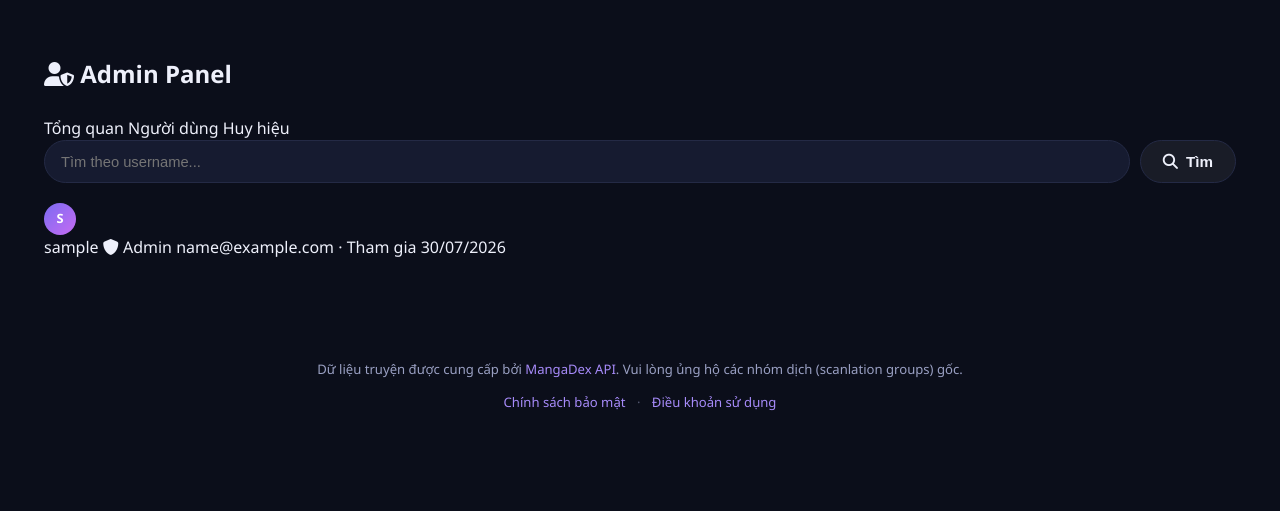
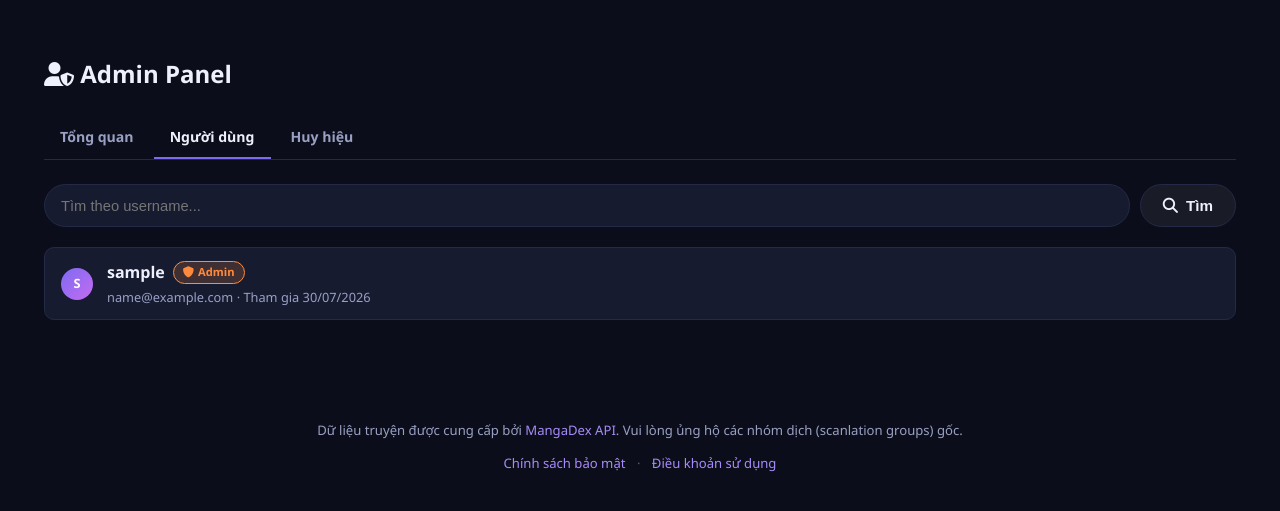
Before and after one commit to TheNext9999/mangaweb, a Django app: page /admin-panel/nguoi-dung/ in a window 1280 px wide. Shown: the part 117-628 px from the top of the page. Run offline with Django 4.2, Linux system fonts and the light colour scheme; the visitor is signed in with stand-in values (Sample User, id 1); data comes from the database, SQL or seed files in the repository; data that the repository does not hold is empty; some libraries are stand-ins or nearby versions.

Commit message:
feat(admin): add chat badge functionality for admin and user badges

```diff
--- a/reader/static/reader/css/style.css
+++ b/reader/static/reader/css/style.css
@@ -1843,6 +1843,128 @@ footer.site-footer a { color: var(--accent-2); }
 .chat-link-card-icon { flex-shrink: 0; font-size: 0.7rem; opacity: 0.7; }
 
 .chat-bubble-header { position: relative; }
+
+.chat-badge {
+  display: inline-flex;
+  align-items: center;
+  gap: 4px;
+  padding: 2px 9px;
+  border-radius: 999px;
+  font-size: 0.7rem;
+  font-weight: 800;
+  color: var(--badge-color, var(--accent-2));
+  background: color-mix(in srgb, var(--badge-color, var(--accent-2)) 18%, transparent);
+  border: 1px solid var(--badge-color, var(--accent-2));
+  white-space: nowrap;
+}
+.chat-badge-admin { --badge-color: #ff8a3d; }
+
+/* ---------- Admin panel ---------- */
+.admin-tabs {
+  display: flex;
+  gap: 4px;
+  margin-bottom: 24px;
+  border-bottom: 1px solid var(--border);
+  overflow-x: auto;
+}
+.admin-tab {
+  padding: 10px 16px;
+  font-size: 0.88rem;
+  font-weight: 700;
+  color: var(--text-dim);
+  white-space: nowrap;
+  border-bottom: 2px solid transparent;
+  transition: color .15s, border-color .15s;
+}
+.admin-tab:hover { color: var(--text); }
+.admin-tab.active { color: var(--text); border-bottom-color: var(--accent); }
+
+.admin-stats-grid {
+  display: grid;
+  grid-template-columns: repeat(auto-fill, minmax(180px, 1fr));
+  gap: 16px;
+}
+.admin-stat-card {
+  background: var(--card);
+  border: 1px solid var(--border);
+  border-radius: var(--radius);
+  padding: 20px;
+  text-align: center;
+}
+.admin-stat-number { display: block; font-size: 1.8rem; font-weight: 800; color: var(--accent-2); }
+.admin-stat-label { display: block; color: var(--text-dim); font-size: 0.82rem; margin-top: 6px; }
+
+.admin-user-list { display: flex; flex-direction: column; gap: 8px; }
+.admin-user-row {
+  display: flex;
+  align-items: center;
+  gap: 14px;
+  background: var(--card);
+  border: 1px solid var(--border);
+  border-radius: 10px;
+  padding: 12px 16px;
+  transition: border-color .15s, background .15s;
+}
+.admin-user-row:hover { border-color: var(--accent); background: var(--bg-elevated); }
+.admin-user-row.admin-user-banned { opacity: 0.6; }
+.admin-user-info { display: flex; flex-direction: column; gap: 4px; }
+.admin-user-name { display: flex; align-items: center; gap: 8px; font-weight: 700; flex-wrap: wrap; }
+.admin-user-meta { color: var(--text-dim); font-size: 0.8rem; }
+.admin-badge-banned {
+  background: rgba(255,138,138,0.15);
+  border: 1px solid #ff8a8a;
+  color: #ff8a8a;
+  font-size: 0.7rem;
+  font-weight: 800;
+  padding: 2px 9px;
+  border-radius: 999px;
+}
+
+.admin-badge-list, .admin-badge-grant-list, .admin-badge-manage-list {
+  display: flex;
+  flex-wrap: wrap;
+  gap: 10px;
+}
+.admin-badge-remove {
+  background: none;
+  border: none;
+  color: inherit;
+  cursor: pointer;
+  margin-left: 4px;
+  font-size: 0.75rem;
+}
+.admin-badge-grant-btn { cursor: pointer; border: 1px solid var(--badge-color, var(--accent-2)); background: none; font-family: inherit; }
+.admin-badge-grant-btn:hover { background: color-mix(in srgb, var(--badge-color, var(--accent-2)) 25%, transparent); }
+
+.admin-badge-manage-list { flex-direction: column; }
+.admin-badge-manage-row {
+  display: flex;
+  align-items: center;
+  gap: 16px;
+  background: var(--card);
+  border: 1px solid var(--border);
+  border-radius: 10px;
+  padding: 12px 16px;
+}
+.admin-badge-holder-count { color: var(--text-dim); font-size: 0.82rem; flex: 1; }
+
+.badge-create-form input[type="text"] {
+  background: var(--bg-elevated);
+  border: 1px solid var(--border);
+  color: var(--text);
+  padding: 8px 12px;
+  border-radius: 8px;
+  font-size: 0.88rem;
+}
+.badge-create-form input[type="color"] {
+  width: 44px;
+  height: 34px;
+  border: 1px solid var(--border);
+  border-radius: 8px;
+  background: none;
+  cursor: pointer;
+}
+.badge-create-form label { display: block; font-size: 0.8rem; color: var(--text-dim); margin: 10px 0 4px; }
 .chat-menu-wrap { position: relative; margin-left: auto; }
 .chat-menu-btn {
   background: none;
--- a/reader/static/reader/js/main.js
+++ b/reader/static/reader/js/main.js
@@ -411,13 +411,26 @@ document.addEventListener("DOMContentLoaded", () => {
     return html;
   }
 
+  function buildBadgesHtml(m) {
+    let html = "";
+    if (m.is_staff) {
+      html += '<span class="chat-badge chat-badge-admin"><i class="fa-solid fa-shield"></i> Admin</span>';
+    }
+    if (m.badges && m.badges.length) {
+      m.badges.forEach((b) => {
+        html += `<span class="chat-badge" style="--badge-color: ${escapeHtml(b.color)};">${escapeHtml(b.icon)} ${escapeHtml(b.name)}</span>`;
+      });
+    }
+    return html;
+  }
+
   function appendMessage(m) {
     const div = document.createElement("div");
     div.className = "chat-message" + (m.is_me ? " chat-message-me" : "");
     div.dataset.msgId = m.id;
 
     let inner = `<span class="chat-avatar">${escapeHtml(m.username.charAt(0).toUpperCase())}</span><div class="chat-bubble">`;
-    inner += `<div class="chat-bubble-header"><span class="chat-username">${escapeHtml(m.username)}</span><span class="chat-time">${escapeHtml(m.created_at)}</span>${buildMenuHtml(m)}</div>`;
+    inner += `<div class="chat-bubble-header"><span class="chat-username">${escapeHtml(m.username)}</span>${buildBadgesHtml(m)}<span class="chat-time">${escapeHtml(m.created_at)}</span>${buildMenuHtml(m)}</div>`;
     if (m.content_html) inner += `<div class="chat-content">${m.content_html}</div>`;
     if (m.image_url) inner += `<img src="${escapeHtml(m.image_url)}" alt="" class="chat-media-img" loading="lazy">`;
     if (m.video_url) inner += `<video src="${escapeHtml(m.video_url)}" controls class="chat-media-video"></video>`;
```
